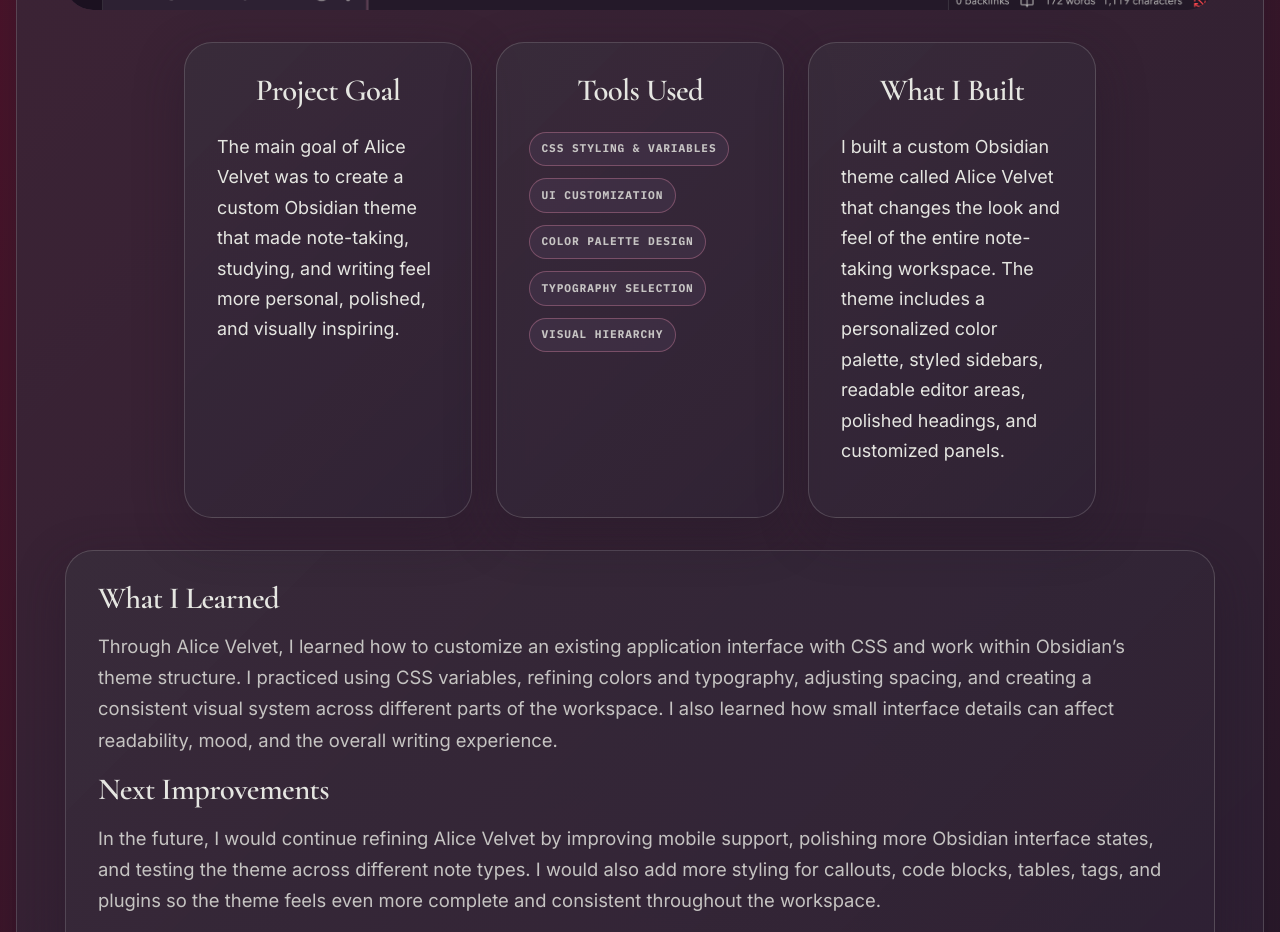
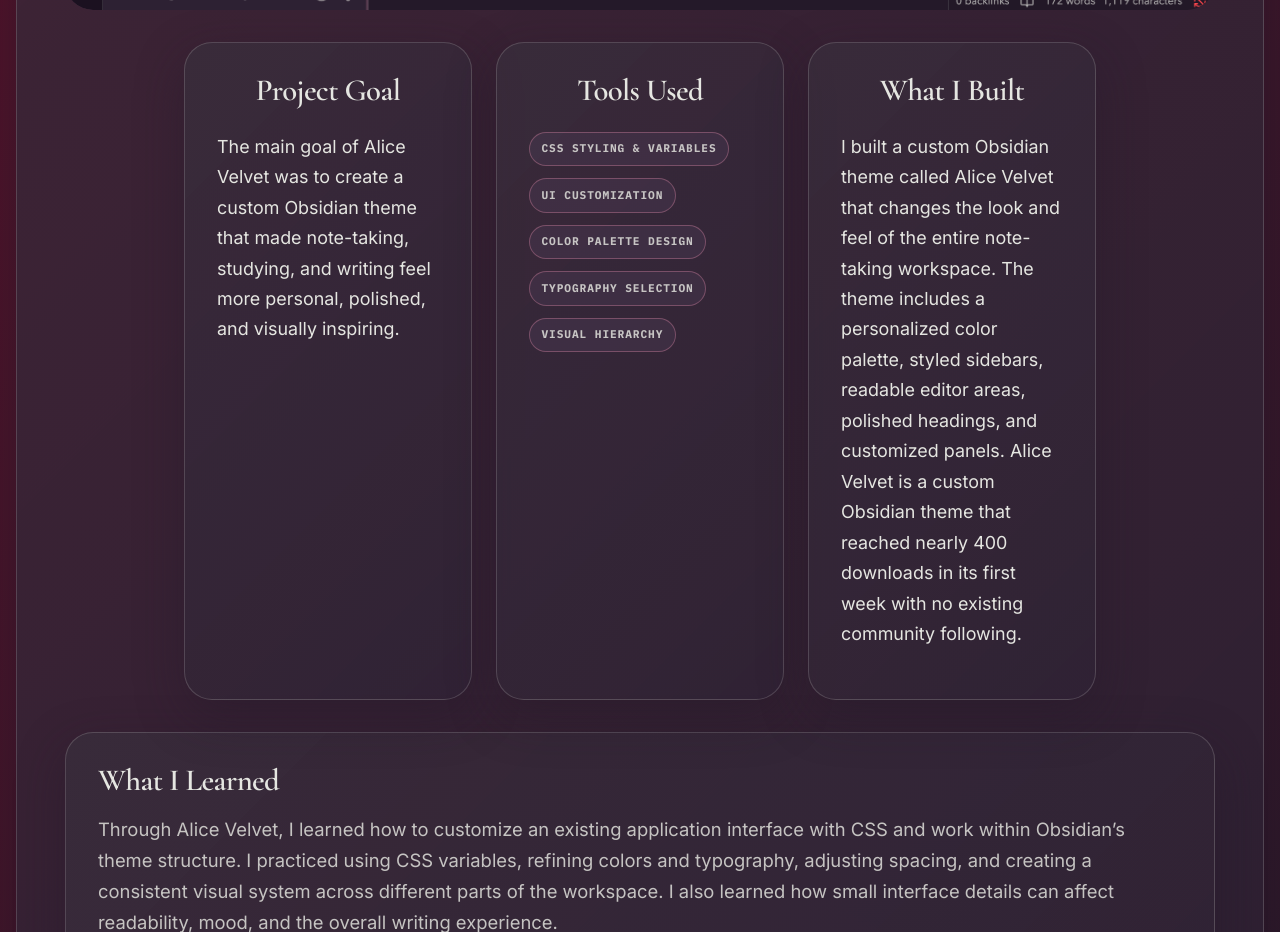
Before and after one commit to kaymade/kaymade.github.io, a plain HTML site: page projects.html in a window 1280 px wide. Shown: the part 9160-10092 px from the top of the page. Drawn offline with nearby package versions, Linux system fonts and the light colour scheme.

Commit message:
Enhance description of Alice Velvet theme
Added information about the popularity of the Alice Velvet theme.

```diff
--- a/projects.html
+++ b/projects.html
@@ -421,7 +421,7 @@
                 <h3>What I Built</h3>
 
                 <p>
-                  I built a custom Obsidian theme called Alice Velvet that changes the look and feel of the entire note-taking workspace. The theme includes a personalized color palette, styled sidebars, readable editor areas, polished headings, and customized panels.
+                  I built a custom Obsidian theme called Alice Velvet that changes the look and feel of the entire note-taking workspace. The theme includes a personalized color palette, styled sidebars, readable editor areas, polished headings, and customized panels. Alice Velvet is a custom Obsidian theme that reached nearly 400 downloads in its first week with no existing community following.
                 </p>
               </article>
             </div>
```
